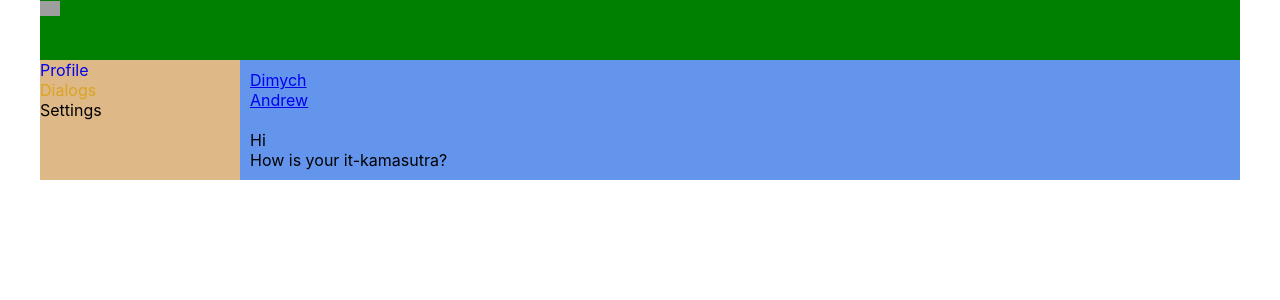
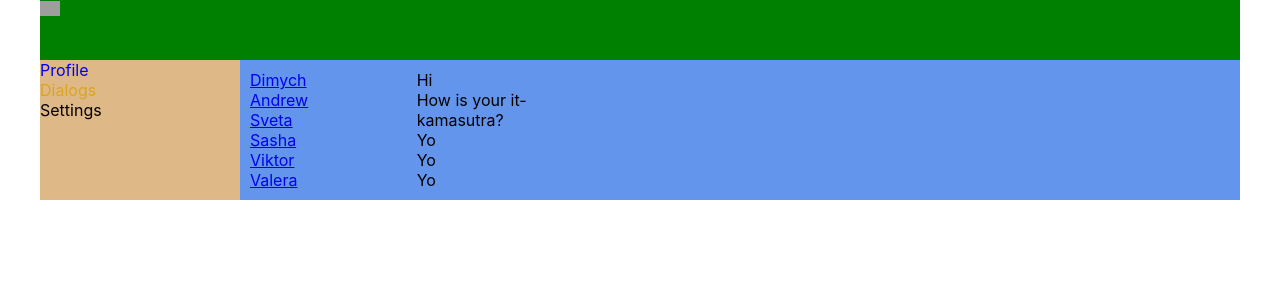
Before and after one commit to OleksandrBuhai/SocialNetwork, a React (Create React App) app: page /dialogs in a window 1280 px wide. Shown: the top 300 px of the page. Built offline with nearby package versions, Linux system fonts and the light colour scheme; grey boxes are pictures that could not be loaded.

Commit message:
adding map

```diff
--- a/src/App.css
+++ b/src/App.css
@@ -2,9 +2,7 @@
   margin: 0 auto;
   display: grid;
   width: 1200px;
-  grid-template-areas:
-  "h h"
-  "n c";
+  grid-template-areas:"h h" "n c";
 
   grid-template-rows: 60px 1fr;
   grid-template-columns: 2fr 10fr;
--- a/src/components/Dialogs/Dialogs.module.css
+++ b/src/components/Dialogs/Dialogs.module.css
@@ -1,4 +1,4 @@
-dialogs {
+.dialogs {
     display: grid;
     grid-template-columns: 2fr 10fr;
 }
--- a/src/components/Dialogs/Dialogs.tsx
+++ b/src/components/Dialogs/Dialogs.tsx
@@ -11,7 +11,7 @@ export const DialogItem = (props: DialogItemPropsType) => {
 
     let path = "/dialogs" + props.id
     return (
-        <div className={c.dialog + ' ' + c.active}>
+        <div className={c.dialogs + ' ' + c.active}>
             <NavLink to={path}>{props.name}</NavLink>
         </div>
     )
@@ -23,7 +23,7 @@ type MessagePropsType = {
 
 export const Message = (props: MessagePropsType) => {
     return (
-        <div className={c.dialog}>{props.message}</div>
+        <div className={c.dialogs}>{props.message}</div>
     )
 }
 type DialogsPropsType = {
@@ -49,15 +49,16 @@ export const Dialogs = (props:DialogsPropsType) => {
         {id: 5, message: 'Yo'}
     ]
 
+    let dialogsElements = dialogsData.map(el=> <DialogItem name={el.name} id={el.id} />)
+    let messagesElement = messagesData.map(el=> <Message message={el.message}/>)
+
     return (
         <div className={c.dialogs}>
             <div className={c.dialogsItems}>
-                <DialogItem name={dialogsData[0].name} id={dialogsData[0].id} />
-                <DialogItem name={dialogsData[1].name} id={dialogsData[1].id}/>
+                {dialogsElements}
             </div>
             <div className={c.messages}>
-                <Message message={messagesData[0].message}/>
-                <Message message={messagesData[1].message}/>
+                {messagesElement}
             </div>
         </div>
     )
```
